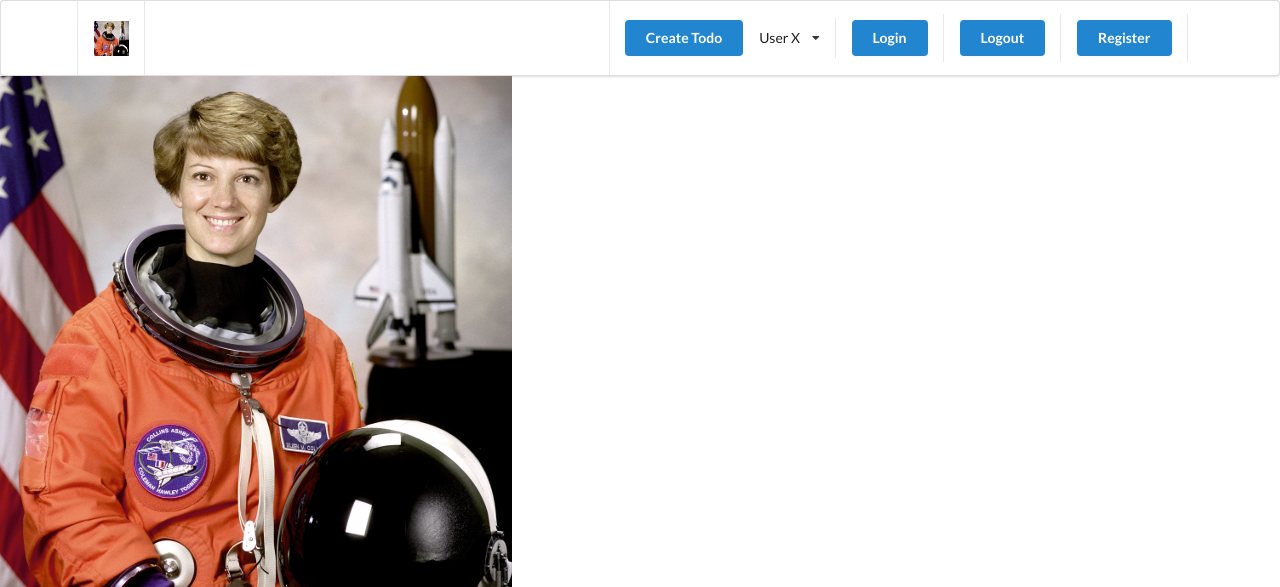
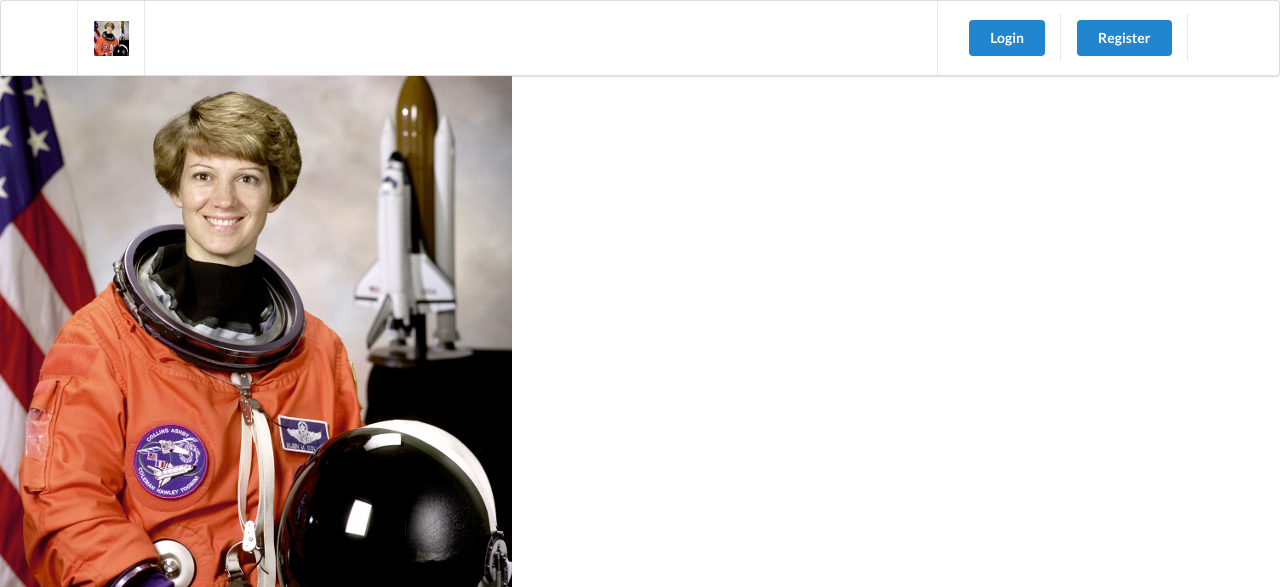
Before and after one commit to Manny-97/Todo-App, a Django app: page / in a window 1280 px wide. Shown: the top 587 px of the page. Run offline with Django 4.2, Linux system fonts and the light colour scheme.

Commit message:
feat: setup login and register button

```diff
--- a/templates/_partials/header.html
+++ b/templates/_partials/header.html
@@ -6,6 +6,7 @@
             <img class="logo" class="logo" src={% static 'img/astronaut.png' %} />
         </a>
         <div class="right item">
+            {% if request.user.is_authenticated %}
             <a href="" class="ui primary button">Create Todo</a>
             <div class="ui simple dropdown item">
                 User X <I class="dropdown icon"></I>
@@ -19,17 +20,19 @@
 
                 </div>
             </div>
+
+            {% else %}
             <div class="ui item">
                 <a href="" class="ui primary button">Login</a>
             </div>
-            <div class="ui item">
+            <!-- <div class="ui item">
                 <a href="" class="ui primary button">Logout</a>
-            </div>
+            </div> -->
             <div class="ui item">
                 <a href="" class="ui primary button">Register</a>
 
             </div>
-
+            {% endif %}
         </div>
     </div>
 </div>
```
